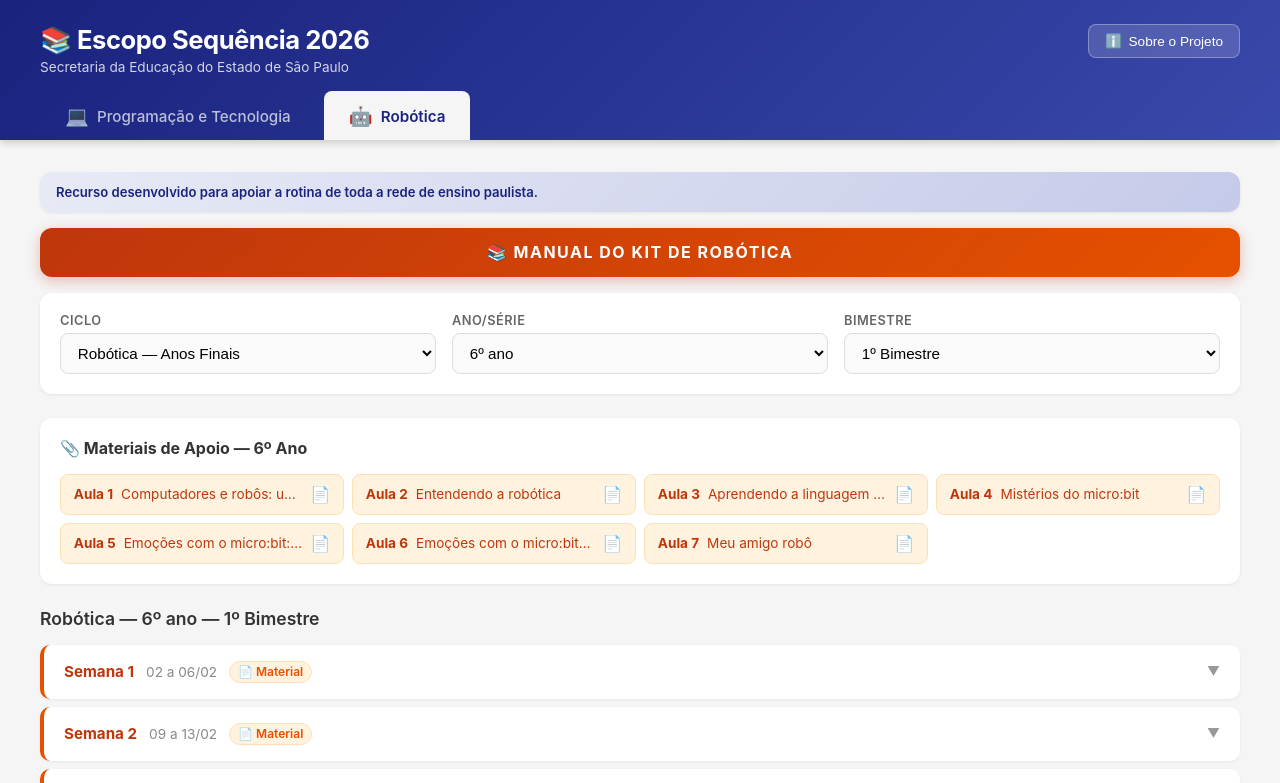
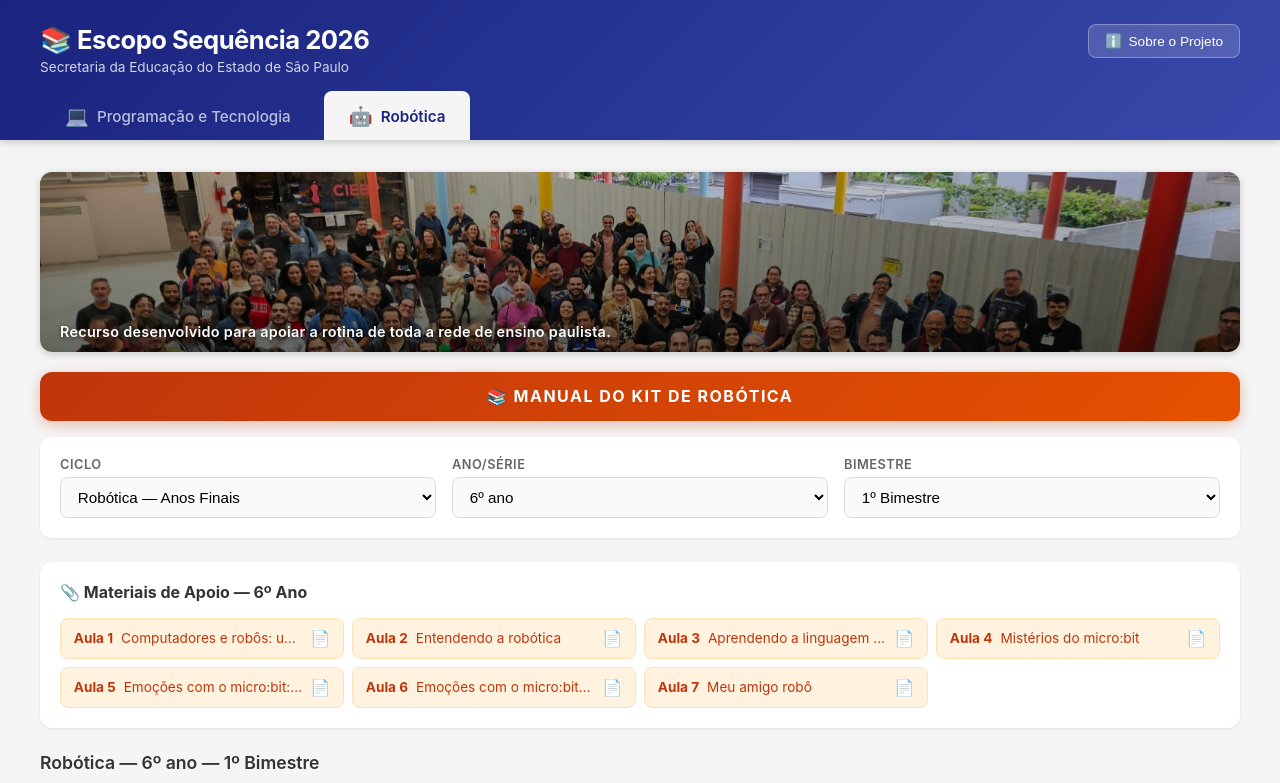
Before and after one commit to dansfisica85/Escopos-2026, an Angular app in the folder escopo-sequencia/: page /robotica in a window 1280 px wide. Shown: the top 783 px of the page. Built offline with nearby package versions, Linux system fonts and the light colour scheme.

Commit message:
cabeçalho img

```diff
--- a/escopo-sequencia/src/app/pages/robotica/robotica.component.css
+++ b/escopo-sequencia/src/app/pages/robotica/robotica.component.css
@@ -3,31 +3,41 @@
   margin: 0 auto;
 }
 .pec-header {
-  display: flex;
-  flex-wrap: wrap;
-  gap: 1rem;
-  margin-bottom: 1rem;
-  padding: 0.75rem 1rem;
-  background: linear-gradient(135deg, #e8eaf6, #c5cae9);
+  position: relative;
+  width: 100%;
+  height: 180px;
+  margin-bottom: 1.25rem;
   border-radius: 12px;
-  box-shadow: 0 1px 3px rgba(0,0,0,0.08);
+  overflow: hidden;
+  box-shadow: 0 2px 8px rgba(0,0,0,0.18);
+  background-image: url('/todos-os-pecs.jpeg');
+  background-size: cover;
+  background-position: center 30%;
+  background-repeat: no-repeat;
+}
+.pec-header::after {
+  content: '';
+  position: absolute;
+  inset: 0;
+  background: linear-gradient(to bottom, rgba(0,0,0,0.18) 0%, rgba(0,0,0,0.52) 100%);
+  border-radius: 12px;
 }
 .pec-info {
+  position: absolute;
+  bottom: 0;
+  left: 0;
+  right: 0;
+  z-index: 1;
+  padding: 0.75rem 1.25rem;
   display: flex;
   align-items: center;
-  gap: 0.5rem;
-}
-.pec-avatar {
-  width: 36px;
-  height: 36px;
-  border-radius: 50%;
-  object-fit: cover;
-  border: 2px solid #3949ab;
 }
 .pec-name {
-  font-size: 0.82rem;
+  font-size: 0.9rem;
   font-weight: 600;
-  color: #1a237e;
+  color: #ffffff;
+  text-shadow: 0 1px 4px rgba(0,0,0,0.7);
+  letter-spacing: 0.02em;
 }
 .materiais-didaticos-btn {
   display: flex;
```
Also changed, not shown: escopo-sequencia/public/todos-os-pecs.jpeg (added).
